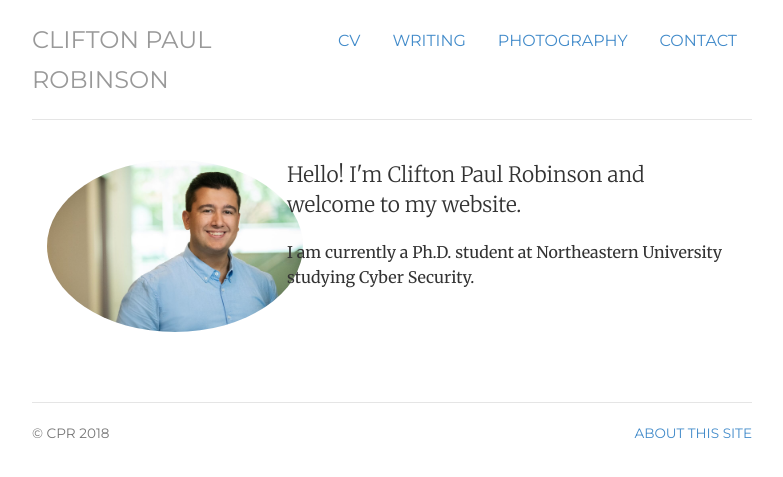
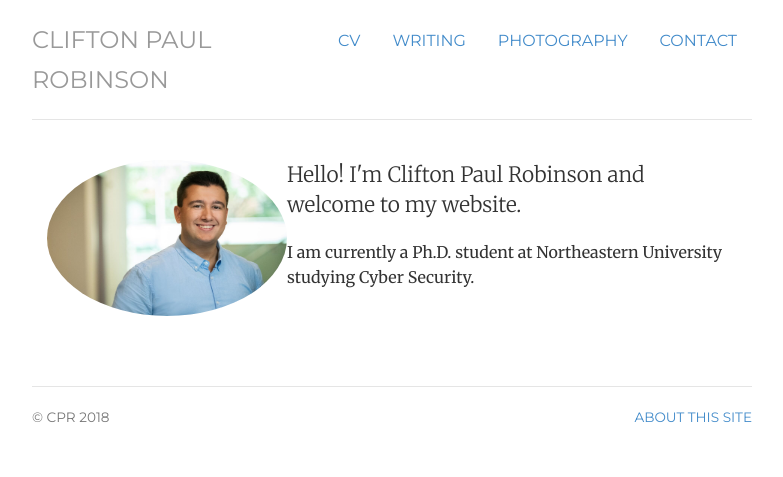
Before and after one commit to cprobinson81/cprobinson81.github.io, a Jekyll site: the page built from index.html, in a window 1280 px wide. Shown: the top 477 px of the page, without its empty margins (248-1031 px from the left). Built offline with Jekyll 4.4.1, drawn with Linux system fonts in a browser that asks for light colours.

Commit message:
Update index.html

```diff
--- a/index.html
+++ b/index.html
@@ -9,7 +9,7 @@ contact: passive
 <!-- <div class="jumbotron"> -->
 <div class="row marketing">
 	<div class="col-sm-4">
-        <img  class="img-circle avatar" alt="CPR" src="img/robinson.JPG" width="256" height="172">
+        <img  class="img-circle avatar" alt="CPR" src="img/robinson.JPG" width="240" height="156">
 	</div>
 	<div itemscope itemtype="http://data-vocabulary.org/Person" class="col-sm-8">
         <p class="lead">Hello! I'm <span itemprop="name">Clifton Paul Robinson</span> and welcome to my website.</p>
```
